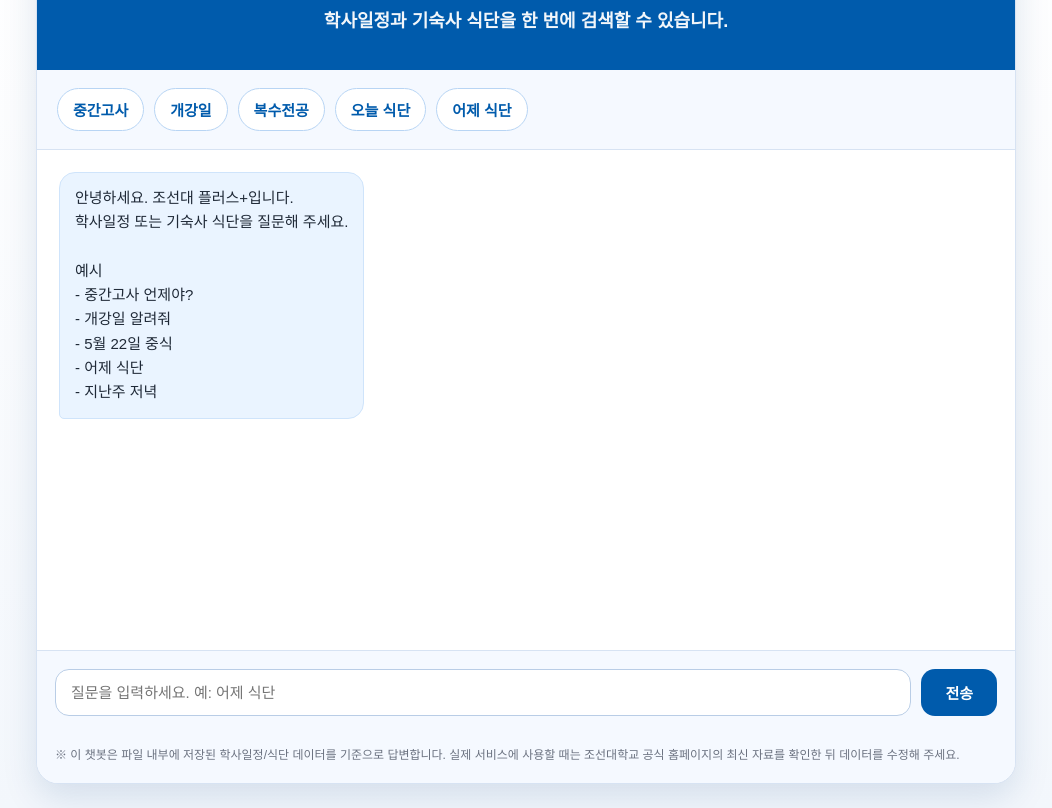
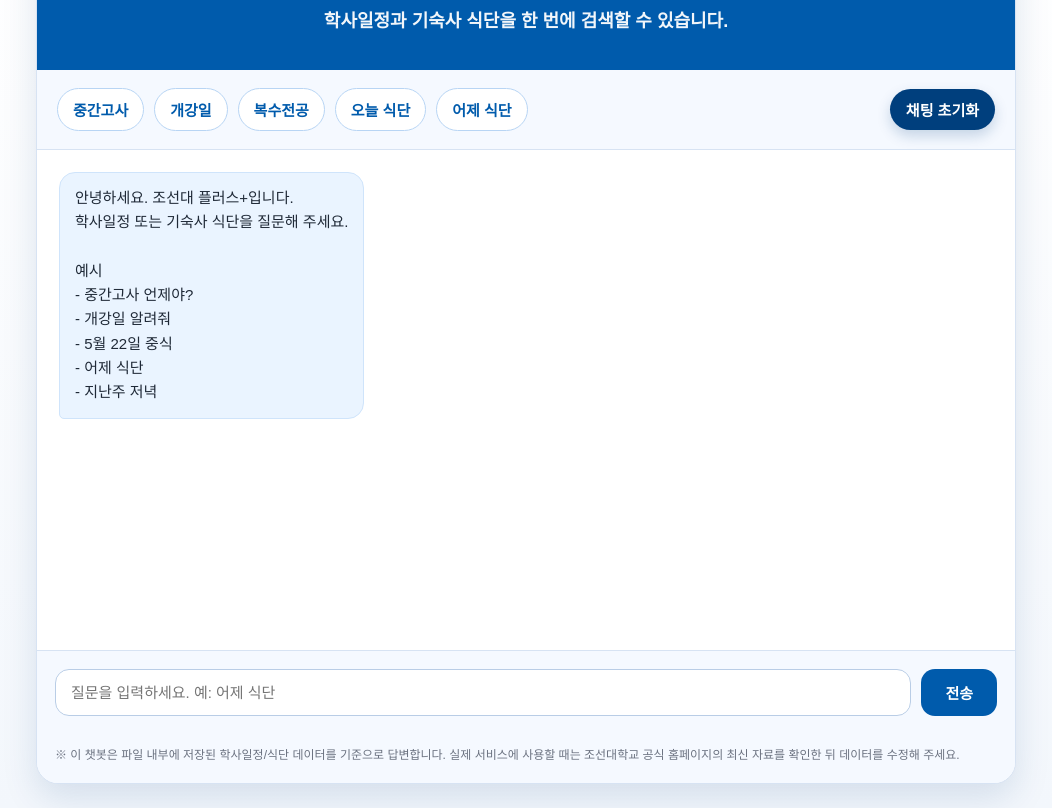
Before and after one commit to KaneNose/chosunaicamp, a plain HTML site: page index.html in a window 1280 px wide. Shown: the part 120-928 px from the top of the page, without its empty margins (114-1166 px from the left). Drawn offline with Linux system fonts and the light colour scheme.

Commit message:
Update index.html

```diff
--- a/index.html
+++ b/index.html
@@ -2228,6 +2228,89 @@
 })();
 </script>
 
+<!-- 채팅 초기화 버튼을 퀵메뉴 오른쪽 끝에 추가 -->
+<script>
+(() => {
+  const quickGuide = document.querySelector(".quick-guide");
+  const chatWindow = document.getElementById("chatWindow");
+
+  if (!quickGuide || !chatWindow) {
+    console.warn("quickGuide 또는 chatWindow를 찾지 못했습니다.");
+    return;
+  }
+
+  // 이미 초기화 버튼이 있으면 중복 생성 방지
+  const oldClearButton = document.querySelector(".quick-clear-button");
+  if (oldClearButton) {
+    oldClearButton.remove();
+  }
+
+  // 퀵메뉴 줄 정렬 보정
+  const style = document.createElement("style");
+  style.textContent = `
+    .quick-guide {
+      display: flex;
+      align-items: center;
+      flex-wrap: wrap;
+      gap: 10px;
+    }
+
+    .quick-clear-button {
+      margin-left: auto;
+      border: none;
+      background: #003f7d;
+      color: #ffffff;
+      border-radius: 999px;
+      padding: 10px 16px;
+      font-size: 15px;
+      font-weight: 800;
+      cursor: pointer;
+      transition: 0.2s;
+      box-shadow: 0 6px 14px rgba(0, 63, 125, 0.2);
+    }
+
+    .quick-clear-button:hover {
+      background: #002f5f;
+      transform: translateY(-1px);
+    }
+
+    @media (max-width: 640px) {
+      .quick-clear-button {
+        margin-left: 0;
+        width: 100%;
+      }
+    }
+  `;
+  document.head.appendChild(style);
+
+  const clearButton = document.createElement("button");
+  clearButton.type = "button";
+  clearButton.className = "quick-clear-button";
+  clearButton.textContent = "채팅 초기화";
+
+  clearButton.addEventListener("click", () => {
+    chatWindow.innerHTML = `
+      <div class="message-row bot">
+        <div class="message bot">안녕하세요. 조선대 플러스+입니다.
+학사일정 또는 기숙사 식단을 질문해 주세요.
+
+예시
+- 중간고사 언제야?
+- 개강일 알려줘
+- 5월 22일 중식
+- 어제 식단
+- 지난주 저녁</div>
+      </div>
+    `;
+
+    chatWindow.scrollTop = 0;
+  });
+
+  quickGuide.appendChild(clearButton);
+
+  console.log("퀵메뉴 오른쪽 채팅 초기화 버튼 추가 완료");
+})();
+</script>
 
 </body>
 </html>
```
